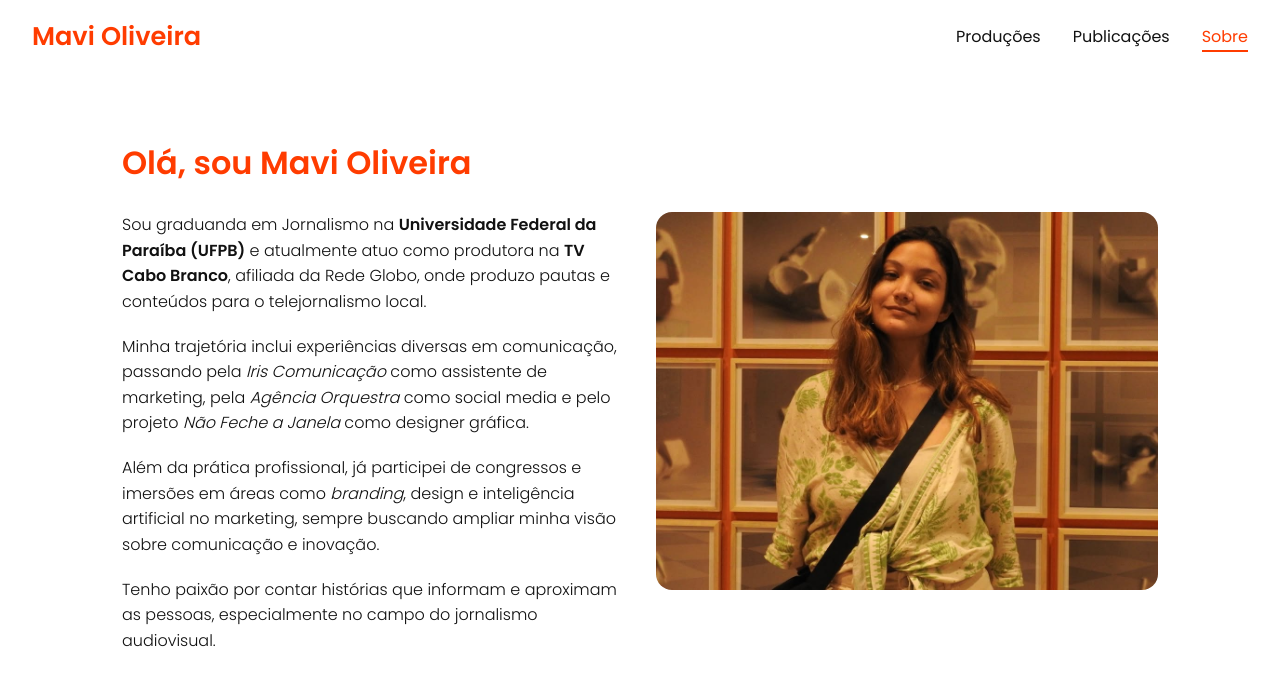
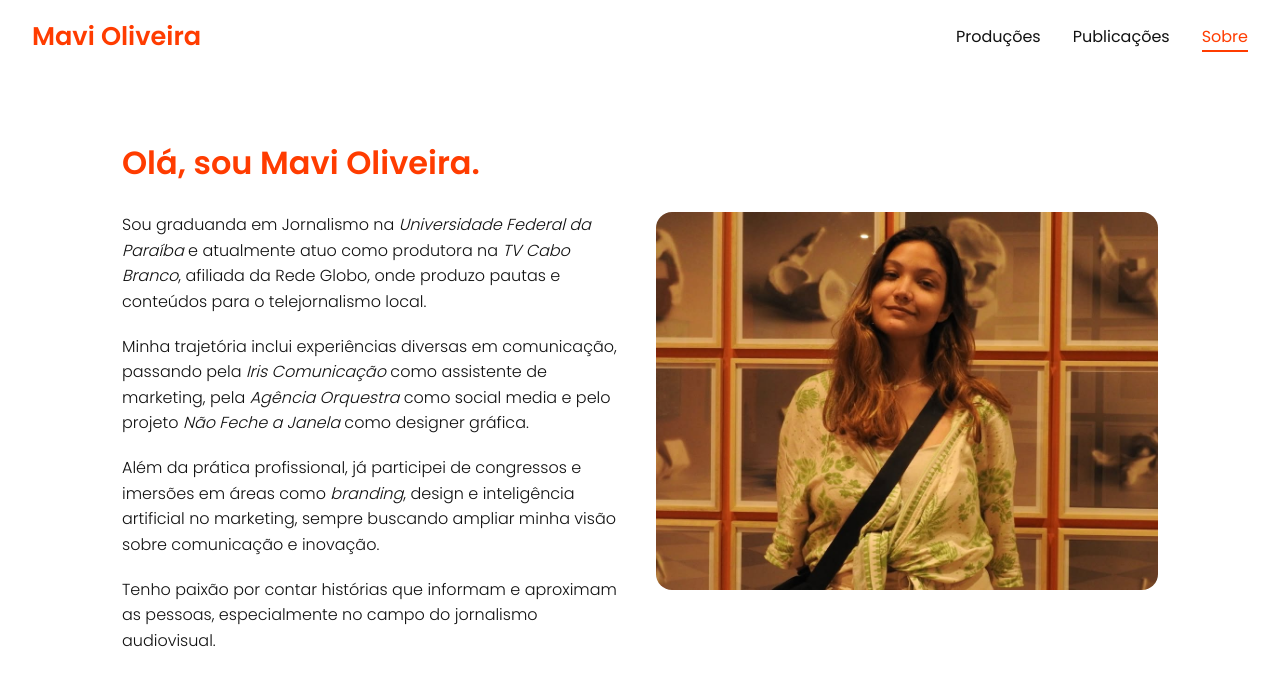
Before and after one commit to joaopaulq/joaopaulq.github.io, a plain HTML site: page about.html in a window 1280 px wide. Drawn offline with Linux system fonts and the light colour scheme.

Commit message:
fsfffaaaa

```diff
--- a/about.html
+++ b/about.html
@@ -25,9 +25,9 @@
   <!-- Conteúdo About -->
   <div class="container">
     <div class="about-text">
-      <h1>Olá, sou Mavi Oliveira</h1>
+      <h1>Olá, sou Mavi Oliveira.</h1>
       <p>
-        Sou graduanda em Jornalismo na <strong>Universidade Federal da Paraíba (UFPB)</strong> e atualmente atuo como produtora na <strong>TV Cabo Branco</strong>, afiliada da Rede Globo, onde produzo pautas e conteúdos para o telejornalismo local.
+        Sou graduanda em Jornalismo na <em>Universidade Federal da Paraíba</em> e atualmente atuo como produtora na <em>TV Cabo Branco</em>, afiliada da Rede Globo, onde produzo pautas e conteúdos para o telejornalismo local.
       </p>
       <p>
         Minha trajetória inclui experiências diversas em comunicação, passando pela <em>Iris Comunicação</em> como assistente de marketing, pela <em>Agência Orquestra</em> como social media e pelo projeto <em>Não Feche a Janela</em> como designer gráfica.
```
